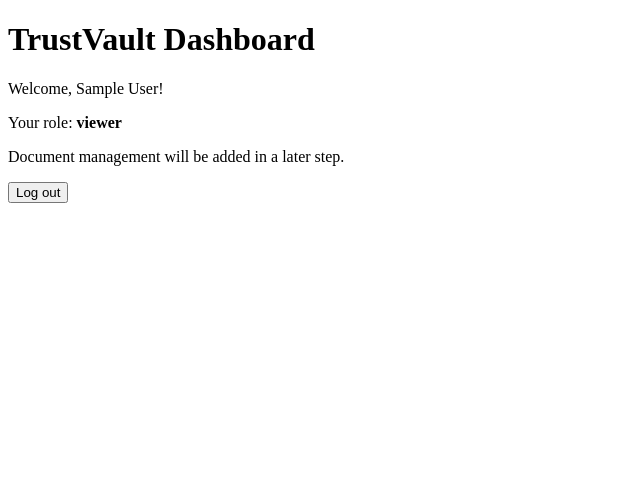
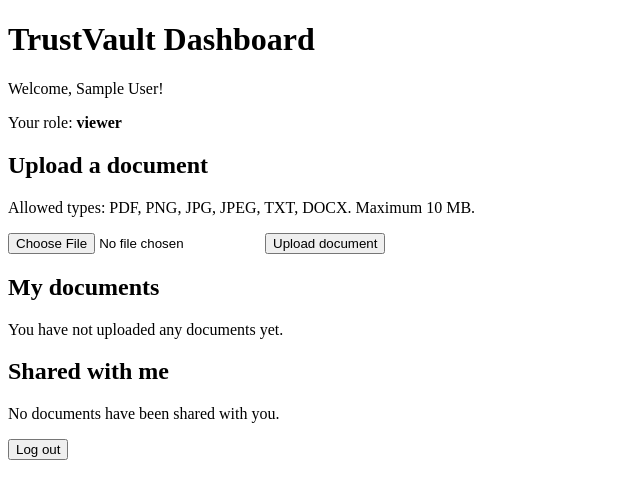
Before and after one commit to lahari-kalari/TrustVault, a Flask app: page /dashboard in a window 1280 px wide. Shown: the top 499 px of the page, without its empty margins (0-640 px from the left). Run offline with Flask 3, Linux system fonts and the light colour scheme; the visitor is signed in with stand-in values (Sample User, id 1); data that the repository does not hold is empty; some libraries are stand-ins or nearby versions.

Commit message:
Add document sharing and access revocation

```diff
--- a/app.py
+++ b/app.py
@@ -1,7 +1,7 @@
 
 import os
+import uuid
 from functools import wraps
-from flask_wtf.csrf import CSRFProtect
 
 from flask import (
     Flask,
@@ -9,6 +9,8 @@ from flask import (
     flash,
     redirect,
     render_template,
+    request,
+    send_file,
     url_for,
 )
 from flask_login import (
@@ -18,35 +20,44 @@ from flask_login import (
     login_user,
     logout_user,
 )
+from flask_wtf.csrf import CSRFProtect
 from sqlalchemy import select
 from sqlalchemy.exc import IntegrityError
 from werkzeug.security import (
     check_password_hash,
     generate_password_hash,
 )
+from werkzeug.utils import secure_filename
 
 from forms import LoginForm, RegistrationForm
-from models import db, User, AuditLog
+from models import db, User, Document, Permission, AuditLog
 
+
+# --------------------------------------------------
+# APPLICATION CONFIGURATION
+# --------------------------------------------------
 
 app = Flask(__name__, instance_relative_config=True)
 
 os.makedirs(app.instance_path, exist_ok=True)
 
+UPLOAD_FOLDER = os.path.join(app.instance_path, "private_uploads")
+os.makedirs(UPLOAD_FOLDER, exist_ok=True)
+
+ALLOWED_EXTENSIONS = {"pdf", "png", "jpg", "jpeg", "txt", "docx"}
+
+app.config["MAX_CONTENT_LENGTH"] = 10 * 1024 * 1024
 app.config["SQLALCHEMY_DATABASE_URI"] = (
     "sqlite:///" + os.path.join(app.instance_path, "trustvault.db")
 )
 app.config["SQLALCHEMY_TRACK_MODIFICATIONS"] = False
-
-# Development fallback only. Set TRUSTVAULT_SECRET_KEY
-# to a strong, private value before deployment.
 app.config["SECRET_KEY"] = os.environ.get(
     "TRUSTVAULT_SECRET_KEY",
     "dev-only-change-this-secret-key",
 )
+
 csrf = CSRFProtect(app)
 db.init_app(app)
-
 
 login_manager = LoginManager()
 login_manager.init_app(app)
@@ -55,9 +66,12 @@ login_manager.login_message = "Please log in to access this page."
 login_manager.session_protection = "strong"
 
 
+# --------------------------------------------------
+# LOGIN AND ROLE MANAGEMENT
+# --------------------------------------------------
+
 @login_manager.user_loader
 def load_user(user_id):
-    """Load the logged-in user from the database."""
     try:
         return db.session.get(User, int(user_id))
     except (TypeError, ValueError):
@@ -65,22 +79,16 @@ def load_user(user_id):
 
 
 def roles_required(*allowed_roles):
-    """Allow access only to logged-in users with an allowed role."""
-
     def decorator(view_function):
         @wraps(view_function)
         @login_required
         def wrapped_view(*args, **kwargs):
             if current_user.role not in allowed_roles:
-                db.session.add(
-                    AuditLog(
-                        actor_id=current_user.id,
-                        action="role_access_denied",
-                        outcome="denied",
-                        details=f"Path: {request_path()}",
-                    )
+                record_audit(
+                    "role_access_denied",
+                    "denied",
+                    details=f"Path: {request.path}",
                 )
-                db.session.commit()
                 abort(403)
 
             return view_function(*args, **kwargs)
@@ -90,15 +98,74 @@ def roles_required(*allowed_roles):
     return decorator
 
 
-def request_path():
-    """Return the requested path for the access-denied audit record."""
-    from flask import request
-    return request.path
+# --------------------------------------------------
+# AUDIT LOGGING
+# --------------------------------------------------
 
+def record_audit(action, outcome, document_id=None, details=None):
+    db.session.add(
+        AuditLog(
+            actor_id=(
+                current_user.id
+                if current_user.is_authenticated
+                else None
+            ),
+            document_id=document_id,
+            action=action,
+            outcome=outcome,
+            details=details,
+        )
+    )
+    db.session.commit()
+
+
+# --------------------------------------------------
+# DOCUMENT AUTHORIZATION
+# --------------------------------------------------
+
+def allowed_file(filename):
+    return (
+        "." in filename
+        and filename.rsplit(".", 1)[1].lower() in ALLOWED_EXTENSIONS
+    )
+
+
+def can_read_document(document):
+    if document.owner_id == current_user.id:
+        return True
+
+    permission = db.session.scalar(
+        select(Permission).where(
+            Permission.document_id == document.id,
+            Permission.user_id == current_user.id,
+            Permission.permission_type.in_(["read", "edit"]),
+        )
+    )
+
+    return permission is not None
+
+
+def can_edit_document(document):
+    if document.owner_id == current_user.id:
+        return True
+
+    permission = db.session.scalar(
+        select(Permission).where(
+            Permission.document_id == document.id,
+            Permission.user_id == current_user.id,
+            Permission.permission_type == "edit",
+        )
+    )
+
+    return permission is not None
+
+
+# --------------------------------------------------
+# HOME
+# --------------------------------------------------
 
 @app.route("/")
 def home():
-    # Preserve your existing homepage.
     return render_template("index.html")
 
 
@@ -106,6 +173,10 @@ def home():
 def health():
     return {"status": "ok", "application": "TrustVault"}
 
+
+# --------------------------------------------------
+# REGISTRATION
+# --------------------------------------------------
 
 @app.route("/register", methods=["GET", "POST"])
 def register():
@@ -118,8 +189,6 @@ def register():
         name = form.name.data.strip()
         email = form.email.data.strip().lower()
 
-        # Never accept a role from the registration form.
-        # Every self-registered account starts as a viewer.
         user = User(
             name=name,
             email=email,
@@ -143,6 +212,10 @@ def register():
     return render_template("register.html", form=form)
 
 
+# --------------------------------------------------
+# LOGIN AND LOGOUT
+# --------------------------------------------------
+
 @app.route("/login", methods=["GET", "POST"])
 def login():
     if current_user.is_authenticated:
@@ -157,7 +230,6 @@ def login():
             select(User).where(User.email == email)
         )
 
-        # Use the same error for an unknown email and a wrong password.
         if (
             user is None
             or not user.is_active
@@ -183,18 +255,321 @@ def logout():
     return redirect(url_for("login"))
 
 
+# --------------------------------------------------
+# DASHBOARD: OWNED AND SHARED DOCUMENTS
+# --------------------------------------------------
+
 @app.route("/dashboard")
 @login_required
 def dashboard():
-    return render_template("dashboard.html")
+    documents = (
+        Document.query
+        .filter_by(owner_id=current_user.id)
+        .order_by(Document.created_at.desc())
+        .all()
+    )
 
+    shared_permissions = Permission.query.filter_by(
+        user_id=current_user.id
+    ).all()
+
+    shared_documents = []
+
+    for permission in shared_permissions:
+        document = db.session.get(Document, permission.document_id)
+
+        if document is not None and document.owner_id != current_user.id:
+            shared_documents.append(
+                (document, permission.permission_type)
+            )
+
+    return render_template(
+        "dashboard.html",
+        documents=documents,
+        shared_documents=shared_documents,
+    )
+
+
+# --------------------------------------------------
+# ADMIN PAGE
+# --------------------------------------------------
 
 @app.route("/admin")
 @roles_required("admin")
 def admin_page():
-    # Placeholder admin page. The full activity view comes later.
     return render_template("admin.html")
 
 
+# --------------------------------------------------
+# UPLOAD DOCUMENT
+# --------------------------------------------------
+
+@app.route("/documents/upload", methods=["POST"])
+@login_required
+def upload_document():
+    uploaded_file = request.files.get("file")
+
+    if uploaded_file is None or not uploaded_file.filename:
+        record_audit(
+            "document_upload",
+            "failure",
+            details="No file was selected.",
+        )
+        flash("Please select a file to upload.", "error")
+        return redirect(url_for("dashboard"))
+
+    original_filename = secure_filename(uploaded_file.filename)
+
+    if not original_filename or not allowed_file(original_filename):
+        record_audit(
+            "document_upload",
+            "failure",
+            details="Rejected file extension.",
+        )
+        flash("This file type is not allowed.", "error")
+        return redirect(url_for("dashboard"))
+
+    storage_key = uuid.uuid4().hex
+    storage_path = os.path.join(UPLOAD_FOLDER, storage_key)
+
+    try:
+        uploaded_file.save(storage_path)
+        size_bytes = os.path.getsize(storage_path)
+
+        if size_bytes == 0:
+            os.remove(storage_path)
+            record_audit(
+                "document_upload",
+                "failure",
+                details="Empty file rejected.",
+            )
+            flash("Empty files are not allowed.", "error")
+            return redirect(url_for("dashboard"))
+
+        document = Document(
+            title=original_filename[:200],
+            original_filename=original_filename[:255],
+            category="General",
+            storage_key=storage_key,
+            content_type="application/octet-stream",
+            size_bytes=size_bytes,
+            owner_id=current_user.id,
+        )
+
+        db.session.add(document)
+        db.session.flush()
+
+        db.session.add(
+            AuditLog(
+                actor_id=current_user.id,
+                document_id=document.id,
+                action="document_upload",
+                outcome="success",
+                details=f"Uploaded {original_filename}",
+            )
+        )
+
+        db.session.commit()
+
+    except Exception:
+        db.session.rollback()
+
+        if os.path.exists(storage_path):
+            os.remove(storage_path)
+
+        app.logger.exception("Document upload failed")
+        flash("The upload failed. Please try again.", "error")
+        return redirect(url_for("dashboard"))
+
+    flash("Document uploaded successfully.", "success")
+    return redirect(url_for("dashboard"))
+
+
+# --------------------------------------------------
+# DOWNLOAD DOCUMENT
+# --------------------------------------------------
+
+@app.route("/documents/<int:document_id>/download", methods=["GET"])
+@login_required
+def download_document(document_id):
+    document = db.session.get(Document, document_id)
+
+    if document is None:
+        abort(404)
+
+    if not can_read_document(document):
+        record_audit(
+            "document_download",
+            "denied",
+            document_id=document.id,
+            details="User lacks document read permission.",
+        )
+        abort(403)
+
+    storage_path = os.path.join(UPLOAD_FOLDER, document.storage_key)
+
+    if not os.path.isfile(storage_path):
+        record_audit(
+            "document_download",
+            "failure",
+            document_id=document.id,
+            details="Stored file is missing.",
+        )
+        abort(404)
+
+    record_audit(
+        "document_download",
+        "success",
+        document_id=document.id,
+        details="Authorized document download.",
+    )
+
+    return send_file(
+        storage_path,
+        mimetype="application/octet-stream",
+        as_attachment=True,
+        download_name=document.original_filename,
+    )
+
+
+# --------------------------------------------------
+# SHARE DOCUMENT
+# --------------------------------------------------
+
+@app.route("/documents/<int:document_id>/share", methods=["POST"])
+@login_required
+def share_document(document_id):
+    document = db.session.get(Document, document_id)
+
+    if document is None:
+        abort(404)
+
+    if document.owner_id != current_user.id:
+        record_audit(
+            "permission_grant",
+            "denied",
+            document_id=document.id,
+            details="Only the document owner may share it.",
+        )
+        abort(403)
+
+    email = request.form.get("email", "").strip().lower()
+    permission_type = request.form.get("permission_type", "")
+
+    if permission_type not in ("read", "edit"):
+        abort(400, description="Invalid permission type.")
+
+    if not email or len(email) > 255:
+        abort(400, description="Enter a valid email address.")
+
+    recipient = db.session.scalar(
+        select(User).where(
+            User.email == email,
+            User.is_active.is_(True),
+        )
+    )
+
+    if recipient is None:
+        flash("No active account was found for that email.", "error")
+        return redirect(url_for("dashboard"))
+
+    if recipient.id == current_user.id:
+        flash("You already own this document.", "error")
+        return redirect(url_for("dashboard"))
+
+    permission = db.session.scalar(
+        select(Permission).where(
+            Permission.document_id == document.id,
+            Permission.user_id == recipient.id,
+        )
+    )
+
+    if permission is None:
+        permission = Permission(
+            document_id=document.id,
+            user_id=recipient.id,
+            permission_type=permission_type,
+        )
+        db.session.add(permission)
+        action = "permission_grant"
+    else:
+        permission.permission_type = permission_type
+        action = "permission_update"
+
+    db.session.add(
+        AuditLog(
+            actor_id=current_user.id,
+            document_id=document.id,
+            action=action,
+            outcome="success",
+            details=(
+                f"Permission {permission_type} assigned "
+                f"to user ID {recipient.id}."
+            ),
+        )
+    )
+
+    db.session.commit()
+
+    flash("Document access updated successfully.", "success")
+    return redirect(url_for("dashboard"))
+
+
+# --------------------------------------------------
+# REVOKE DOCUMENT ACCESS
+# --------------------------------------------------
+
+@app.route(
+    "/documents/<int:document_id>/revoke/<int:user_id>",
+    methods=["POST"],
+)
+@login_required
+def revoke_document_access(document_id, user_id):
+    document = db.session.get(Document, document_id)
+
+    if document is None:
+        abort(404)
+
+    if document.owner_id != current_user.id:
+        record_audit(
+            "permission_revoke",
+            "denied",
+            document_id=document.id,
+            details="Only the document owner may revoke access.",
+        )
+        abort(403)
+
+    permission = db.session.scalar(
+        select(Permission).where(
+            Permission.document_id == document.id,
+            Permission.user_id == user_id,
+        )
+    )
+
+    if permission is None:
+        flash("That user has no permission to revoke.", "error")
+        return redirect(url_for("dashboard"))
+
+    db.session.add(
+        AuditLog(
+            actor_id=current_user.id,
+            document_id=document.id,
+            action="permission_revoke",
+            outcome="success",
+            details=f"Access revoked for user ID {user_id}.",
+        )
+    )
+
+    db.session.delete(permission)
+    db.session.commit()
+
+    flash("Document access revoked.", "success")
+    return redirect(url_for("dashboard"))
+
+
+# --------------------------------------------------
+# RUN APPLICATION
+# --------------------------------------------------
+
 if __name__ == "__main__":
     app.run(debug=True)
--- a/templates/dashboard.html
+++ b/templates/dashboard.html
@@ -10,22 +10,111 @@
     <h1>TrustVault Dashboard</h1>
 
     {% with messages = get_flashed_messages(with_categories=true) %}
-      {% for category, message in messages %}
-        <p role="status">{{ message }}</p>
-      {% endfor %}
+        {% for category, message in messages %}
+            <p role="status">{{ message }}</p>
+        {% endfor %}
     {% endwith %}
 
     <p>Welcome, {{ current_user.name }}!</p>
     <p>Your role: <strong>{{ current_user.role }}</strong></p>
 
     {% if current_user.role == "admin" %}
-        <p><a href="{{ url_for('admin_page') }}">Open admin page</a></p>
+        <p><a href="{{ url_for('admin_page') }}">Admin page</a></p>
     {% endif %}
 
-    <p>Document management will be added in a later step.</p>
+    <h2>Upload a document</h2>
+    <p>Allowed types: PDF, PNG, JPG, JPEG, TXT, DOCX. Maximum 10 MB.</p>
+
+    <form method="POST"
+          action="{{ url_for('upload_document') }}"
+          enctype="multipart/form-data">
+        <input type="hidden" name="csrf_token"
+               value="{{ csrf_token() }}">
+        <input type="file" name="file"
+               accept=".pdf,.png,.jpg,.jpeg,.txt,.docx" required>
+        <button type="submit">Upload document</button>
+    </form>
+
+    <h2>My documents</h2>
+
+    {% for document in documents %}
+        <section>
+            <h3>{{ document.title }}</h3>
+            <p>Category: {{ document.category }}</p>
+            <p>Size: {{ document.size_bytes }} bytes</p>
+
+            <a href="{{ url_for(
+                'download_document',
+                document_id=document.id
+            ) }}">Download</a>
+
+            <h4>Share document</h4>
+            <form method="POST" action="{{ url_for(
+                'share_document',
+                document_id=document.id
+            ) }}">
+                <input type="hidden" name="csrf_token"
+                       value="{{ csrf_token() }}">
+
+                <label>
+                    Recipient email:
+                    <input type="email" name="email"
+                           maxlength="255" required>
+                </label>
+
+                <label>
+                    Permission:
+                    <select name="permission_type">
+                        <option value="read">Read</option>
+                        <option value="edit">Edit</option>
+                    </select>
+                </label>
+
+                <button type="submit">Grant access</button>
+            </form>
+
+            <h4>Current permissions</h4>
+            {% for permission in document.permissions %}
+                <p>
+                    {{ permission.user.email }}
+                    — {{ permission.permission_type }}
+                </p>
+
+                <form method="POST" action="{{ url_for(
+                    'revoke_document_access',
+                    document_id=document.id,
+                    user_id=permission.user_id
+                ) }}">
+                    <input type="hidden" name="csrf_token"
+                           value="{{ csrf_token() }}">
+                    <button type="submit">Revoke access</button>
+                </form>
+            {% else %}
+                <p>No users have been granted access.</p>
+            {% endfor %}
+        </section>
+        <hr>
+    {% else %}
+        <p>You have not uploaded any documents yet.</p>
+    {% endfor %}
+
+    <h2>Shared with me</h2>
+    {% for document, permission_type in shared_documents %}
+        <p>
+            {{ document.title }}
+            — Permission: {{ permission_type }}
+            — <a href="{{ url_for(
+                'download_document',
+                document_id=document.id
+            ) }}">Download</a>
+        </p>
+    {% else %}
+        <p>No documents have been shared with you.</p>
+    {% endfor %}
 
     <form method="POST" action="{{ url_for('logout') }}">
-        <input type="hidden" name="csrf_token" value="{{ csrf_token() }}">
+        <input type="hidden" name="csrf_token"
+            value="{{ csrf_token() }}">
         <button type="submit">Log out</button>
     </form>
 </body>
```
